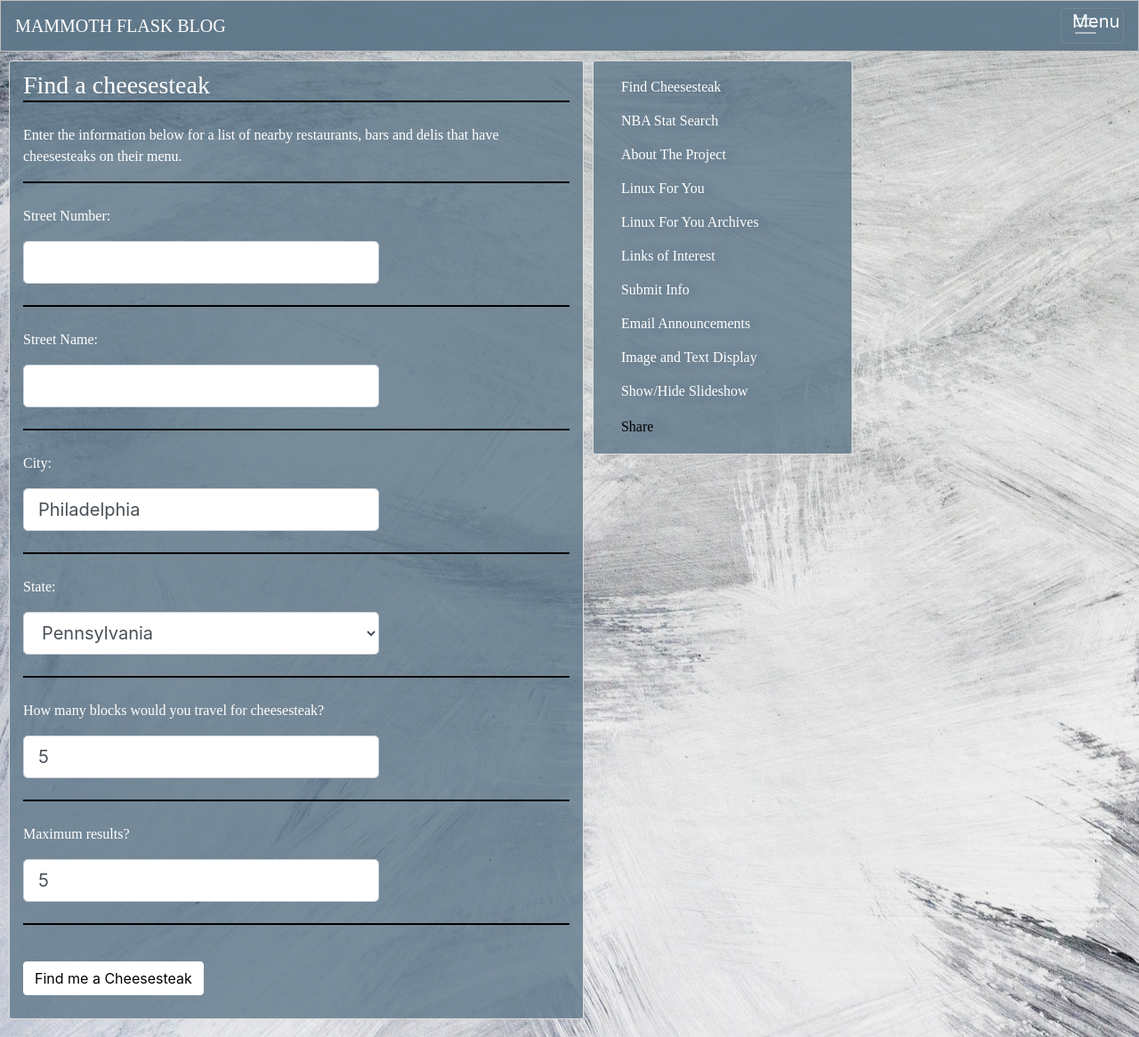
After one commit to pychthonic/mammoth-flask-blog, a Flask app: page /cheesesteak/ in a window 1280 px wide. The commit adds this page. Shown: the whole page at 89% size. Run offline with Flask 2, Linux system fonts and the light colour scheme; data that the repository does not hold is empty; parts of the project's set-up code (start-up, migrations or seed data) failed here and were passed over; some libraries are stand-ins or nearby versions.

Commit message:
finished find a cheesesteak and grafted it onto mammothflaskblog.org

```diff
--- a/mammothflaskblog/__init__.py
+++ b/mammothflaskblog/__init__.py
@@ -20,7 +20,6 @@ def create_app(config_class=Config):
     app.config.from_object(Config)
     mail.init_app(app)
     db.init_app(app)
-
     bcrypt.init_app(app)
     login_manager.init_app(app)
 
@@ -33,6 +32,7 @@ def create_app(config_class=Config):
     from mammothflaskblog.image_text_display.routes import image_text_display
     from mammothflaskblog.carousel_slider.routes import carousel_slider
     from mammothflaskblog.nba_stat.routes import nba_stat
+    from mammothflaskblog.cheesesteak.routes import cheesesteaks
 
     app.register_blueprint(users)
     app.register_blueprint(posts)
@@ -43,6 +43,7 @@ def create_app(config_class=Config):
     app.register_blueprint(image_text_display)
     app.register_blueprint(carousel_slider)
     app.register_blueprint(nba_stat)
+    app.register_blueprint(cheesesteaks)
 
     with app.app_context():
         db.create_all()
--- a/mammothflaskblog/cheesesteak/forms.py
+++ b/mammothflaskblog/cheesesteak/forms.py
@@ -1,7 +1,7 @@
-from flask import flash
 from flask_wtf import FlaskForm
 
 from wtforms import IntegerField
+from wtforms import SelectField
 from wtforms import StringField
 from wtforms import SubmitField
 
@@ -11,15 +11,66 @@ from wtforms.validators import NumberRange
 from wtforms.validators import Regexp
 
 
+state_choices = [
+		("PA", "Pennsylvania"), ("AL", "Alabama"), ("AK", "Alaska"), ("AZ", "Arizona"),
+		("AR", "Arkansas"), ("CA", "California"), ("CO", "Colorado"),
+		("CT", "Connecticut"), ("DE", "Delaware"), ("FL", "Florida"),
+		("GA", "Georgia"), ("HI", "Hawaii"), ("ID", "Idaho"),
+		("IL", "Illinois"), ("IN", "Indiana"), ("IA", "Iowa"),
+		("KS", "Kansas"), ("KY", "Kentucky"), ("LA", "Louisiana"),
+		("ME", "Maine"), ("MD", "Maryland"), ("MA", "Massachusetts"),
+		("MI", "Michigan"), ("MN", "Minnesota"), ("MS", "Mississippi"),
+		("MO", "Missouri"), ("MT", "Montana"), ("NE", "Nebraska"),
+		("NV", "Nevada"), ("NH", "New Hampshire"), ("NJ", "New Jersey"),
+		("NM", "New Mexico"), ("NY", "New York"), ("NC", "North Carolina"),
+		("ND", "North Dakota"), ("OH", "Ohio"), ("OK", "Oklahoma"),
+		("OR", "Oregon"), ("RI", "Rhode Island"),
+		("SC", "South Carolina"), ("SD", "South Dakota"), ("TN", "Tennessee"),
+		("TX", "Texas"), ("UT", "Utah"), ("VT", "Vermont"),
+		("VA", "Virginia"), ("WA", "Washington"), ("WV", "West Virginia"),
+		("WI", "Wisconsin"), ("WY", "Wyoming")
+		]
+
+
 class CheesesteakForm(FlaskForm):
 	street_number = IntegerField(
-			'Street Number', validators=[
+			'Street Number',
+			validators=[
 			DataRequired(),
 			NumberRange(min=0, max=50000, message="Invalid street number"),
 			])
 	street_name = StringField(
 			'Street Name',
-			validators=[DataRequired(), Length(max=60)],
-			Regexp(regex="^[a-zA-Z\s]*$", message="Letters and spaces only"))
-	submit_new = SubmitField('Create Post')
-	submit_update = SubmitField('Submit')
+			validators=[
+			DataRequired(),
+			Length(max=60),
+			Regexp(regex="^[a-zA-Z0-9\s]*$", message="Letters, numbers, and spaces only")])
+	city = StringField(
+			'City or Town',
+			default="Philadelphia",
+			validators=[
+			DataRequired(),
+			Length(max=50),
+			Regexp(regex="^[a-zA-Z\s]*$", message="Letters and spaces only")])
+	state = SelectField('State',
+			choices=state_choices,
+			default=("PA", "Pennsylvania"),
+			validators=[
+			DataRequired(),
+			Length(max=2),
+			Regexp(regex="^[A-Z\s]{2}$")])
+	how_many_blocks = IntegerField(
+			'How many blocks would you travel for cheesesteak?',
+			default=5,
+			validators=[
+			DataRequired(),
+			NumberRange(
+			min=0, max=500, message="Enter number between 1 and 500")])
+	max_results = IntegerField(
+			'Max number of results?',
+			default=5,
+			validators=[
+			DataRequired(),
+			NumberRange(
+			min=1, max=40, message="Enter number between 1 and 30")])
+	submit = SubmitField('Find me a Cheesesteak')
--- a/mammothflaskblog/cheesesteak/routes.py
+++ b/mammothflaskblog/cheesesteak/routes.py
@@ -0,0 +1,152 @@
+from flask import Blueprint
+from flask import redirect
+from flask import render_template
+from flask import url_for
+
+from mammothflaskblog.models import CarouselSlider
+from mammothflaskblog.cheesesteak.forms import CheesesteakForm
+
+from mammothflaskblog.config import Config
+
+from math import sqrt
+
+from geopy.geocoders import Nominatim
+
+import requests
+
+cheesesteaks = Blueprint('cheesesteak', __name__)
+
+
+class Cheesesteak:
+    """User inputs address and how far they're willing to go. App
+    returns a list of all places to get a cheesesteak within that area.
+    """
+    def __init__(self,
+                 full_street_addy,
+                 city,
+                 state,
+                 how_many_blocks,
+                 max_results):
+        self.full_street_addy = full_street_addy
+        self.city = city
+        self.state = state
+        self.how_many_blocks = how_many_blocks
+        self.max_results = max_results
+        self.endpoint = "https://api.yelp.com/v3/businesses/search"
+        self.get_api_verification()
+        self.get_search_parameters()
+        self.get_geocoordinates()
+        self.headers = {
+                'Authorization': 'bearer {}'.format(self.yelp_api_key)}
+        self.parameters = {
+                'term': 'cheesesteak',
+                'limit': self.max_results,
+                'latitude': self.latitude,
+                'longitude': self.longitude,
+                'radius': self.radius_meters,
+                'location': self.city_state}
+        response = requests.get(
+            url=self.endpoint,
+            params=self.parameters,
+            headers=self.headers)
+        response_data = sorted(
+                response.json()['businesses'],
+                key=lambda x: x['distance'])
+        self.results_list = []
+        for biz in response_data:
+            if biz['distance'] < self.radius_meters:
+                result_dict_entry = dict()
+                distance_to_cheesesteak = self.convert_meters_to_blocks(
+                        biz['distance'])
+
+                if distance_to_cheesesteak > 1:
+                    result_dict_entry['distance_to_cheesesteak'] = (
+                        f"About {distance_to_cheesesteak + 1} blocks away")
+                elif distance_to_cheesesteak == 0:
+                    result_dict_entry['distance_to_cheesesteak'] = (
+                        f"Less than a block away")
+                else:
+                    result_dict_entry['distance_to_cheesesteak'] = (
+                        f"About {distance_to_cheesesteak} block away")
+                result_dict_entry['name'] = biz['name']
+                result_dict_entry['address'] = biz['location']['address1']
+                if biz['phone']:
+                    result_dict_entry['phone'] = biz['phone']
+                else:
+                    result_dict_entry['phone'] = 'Not Listed'
+                self.results_list.append(result_dict_entry)
+
+    def get_search_parameters(self):
+        """Get address from user and store it within instance variables.
+        Find out how large an area will be searched.
+        """
+        self.city_state = "{}, {}".format(self.city, self.state)
+        self.full_address = "{} {}".format(
+                self.full_street_addy, self.city_state)
+
+        self.distance_meters = self.how_many_blocks * 120
+        self.radius_meters = (int(
+            sqrt(
+                (self.distance_meters // 2) ** 2
+              + (self.distance_meters // 2) ** 2 ))
+              + 1)
+
+    def get_geocoordinates(self):
+        """Use geopy module to determine coordinates of address to
+        anchor the search for cheesesteak.
+        """
+        self.geolocator = Nominatim(user_agent="philly_cheesesteak_finder")
+        self.location = self.geolocator.geocode(self.full_address)
+        self.latitude = self.location.latitude
+        self.longitude = self.location.longitude
+
+    def get_api_verification(self):
+        """Looks in config.py for the API key and the client id, so
+        that we can use the API.
+        """
+        self.yelp_api_key = Config.YELP_API_KEY
+        self.yelp_client_id = Config.YELP_CLIENT_ID
+
+    def convert_meters_to_blocks(self, distance_meters):
+        """Meter to block conversion method."""
+        distance_blocks = distance_meters // 120
+        return int(distance_blocks)
+
+
+@cheesesteaks.route("/cheesesteak/", methods=['GET', 'POST'])
+def new_cheesesteak_search():
+    carousel_slides = CarouselSlider.query.order_by(
+            CarouselSlider.id.desc())
+    carousel_slides1 = enumerate(carousel_slides)
+    carousel_slides2 = enumerate(carousel_slides)
+
+    form = CheesesteakForm()
+    if form.validate_on_submit():
+
+        street_number = form.street_number.data
+        street_name = form.street_name.data
+        full_street_addy = (str(street_number)
+                          + " "
+                          + street_name.strip())
+        city = form.city.data.strip()
+        state = form.state.data
+        how_many_blocks = form.how_many_blocks.data
+        max_results = form.max_results.data
+
+        cheesesteak_search = Cheesesteak(full_street_addy,
+                                         city,
+                                         state,
+                                         how_many_blocks,
+                                         max_results)
+
+        return render_template('cheesesteak_results.html',
+                title=Config.SITE_NAME,
+                results=cheesesteak_search.results_list,
+                carousel_slides1=carousel_slides1,
+                carousel_slides2=carousel_slides2)
+
+    return render_template('cheesesteak_search.html',
+                           title='Find Cheesesteak',
+                           form=form,
+                           carousel_slides1=carousel_slides1,
+                           carousel_slides2=carousel_slides2)
--- a/mammothflaskblog/config.py
+++ b/mammothflaskblog/config.py
@@ -18,6 +18,8 @@ class Config:
     MAIL_USE_TLS = config.get('MAIL_USE_TLS') is not None
     MAIL_USERNAME = config.get('MAIL_USERNAME')
     MAIL_PASSWORD = config.get('MAIL_PASSWORD')
+    YELP_API_KEY = config.get('YELP_API_KEY')
+    YELP_CLIENT_ID = config.get('YELP_CLIENT_ID')
     ADMINS = ['mammothflaskblog@gmail.com']
     MFB_EMAIL = "mammothflaskblog@gmail.com"
     SITE_NAME = "MAMMOTH FLASK BLOG"
--- a/mammothflaskblog/static/main.css
+++ b/mammothflaskblog/static/main.css
@@ -39,6 +39,9 @@ a:hover {
 .media-body div {
   flex: 1;
   flex-direction: column;
+}
+.form-width {
+  max-width: 400px;
 }
 
 /*
--- /dev/null
+++ b/mammothflaskblog/templates/cheesesteak_search.html
@@ -0,0 +1,107 @@
+{% extends "layout.html" %}
+{% block content %}
+  <div class="content-section">
+    <form method="POST" action = "">
+      {{ form.hidden_tag() }}
+      <fieldset class="form-group">
+        <div class="bottom-border-line">
+          <h3 class=bottom-border-line>Find a cheesesteak</h3>
+          <p>Enter the information below for a list of nearby restaurants, bars
+            and delis that have cheesesteaks on their menu.</p>
+        </div>
+
+        <div class="form-group bottom-border-line">
+          <p>Street Number:</p>
+          {% if form.street_number.errors %}
+            {{ form.street_number(class="form-control form-control-lg form-width
+                is-invalid") }}
+            <div class="invalid-feedback">
+              {% for error in form.street_number.errors %}
+                <span>{{ error }}</span>
+              {% endfor %}
+            </div>
+          {% else %}
+            {{ form.street_number(class="form-control form-control-lg form-width") }}
+          {% endif %}<br>
+        </div>
+
+        <div class="form-group bottom-border-line">
+          <p>Street Name:</p>
+          {% if form.street_name.errors %}
+            {{ form.street_name(class="form-control form-control-lg form-width
+                is-invalid") }}
+            <div class="invalid-feedback">
+              {% for error in form.street_name.errors %}
+                <span>{{ error }}</span>
+              {% endfor %}
+            </div><br>
+          {% else %}
+            {{ form.street_name(class="form-control form-control-lg form-width") }}
+            <br>
+          {% endif %}
+        </div>
+        <div class="form-group bottom-border-line">
+          <p>City:</p>
+          {% if form.city.errors %}
+            {{ form.city(class="form-control form-control-lg form-width
+                is-invalid") }}
+            <div class="invalid-feedback">
+              {% for error in form.city.errors %}
+                <span>{{ error }}</span>
+              {% endfor %}
+            </div><br>
+          {% else %}
+            {{ form.city(class="form-control form-control-lg form-width") }}
+            <br>
+          {% endif %}
+        </div>
+        <div class="form-group bottom-border-line">
+          <p>State:</p>
+          {% if form.state.errors %}
+            {{ form.state(class="form-control form-control-lg form-width") }}
+            <div class="invalid-feedback">
+              {% for error in form.state.errors %}
+                <span>{{ error }}</span>
+              {% endfor %}
+            </div>
+          {% else %}
+            {{ form.state(class="form-control form-control-lg form-width") }}
+          {% endif %}<br>
+        </div>
+        <div class="form-group bottom-border-line">
+          <p>How many blocks would you travel for cheesesteak?</p>
+          {% if form.how_many_blocks.errors %}
+            {{ form.how_many_blocks(class="form-control form-control-lg form-width
+                is-invalid") }}
+            <div class="invalid-feedback">
+              {% for error in form.how_many_blocks.errors %}
+                <span>{{ error }}</span>
+              {% endfor %}
+            </div><br>
+          {% else %}
+            {{ form.how_many_blocks(class="form-control form-control-lg form-width") }}
+            <br>
+          {% endif %}
+        </div>
+        <div class="form-group bottom-border-line">
+          <p>Maximum results?</p>
+          {% if form.max_results.errors %}
+            {{ form.max_results(class="form-control form-control-lg form-width
+                is-invalid") }}
+            <div class="invalid-feedback">
+              {% for error in form.max_results.errors %}
+                <span>{{ error }}</span>
+              {% endfor %}
+            </div><br>
+          {% else %}
+            {{ form.max_results(class="form-control form-control-lg form-width") }}
+            <br>
+          {% endif %}
+        </div>
+      </fieldset>
+      <div class="form-group">
+        {{ form.submit(class="btn btn-outline-info") }}
+      </div>
+    </form>
+  </div>
+{% endblock content %}
--- a/mammothflaskblog/templates/layout.html
+++ b/mammothflaskblog/templates/layout.html
@@ -81,8 +81,8 @@
             {% else %}
               <ul class="list-group">
                 <a class="nav-item nav-link"  id="dropdown-item"
-                    href="#demo" data-toggle="collapse">
-                  Show/Hide Slideshow</a>
+                    href="{{ url_for('cheesesteak.new_cheesesteak_search')}}">
+                  Find Cheesesteak</a>
                 <a class="nav-item nav-link"  id="dropdown-item"
                     href="{{ url_for('nba_stat.search_nba_stats')}}">
                   NBA Stat Search</a>
@@ -105,6 +105,9 @@
                 <a class="nav-item nav-link" id="dropdown-item"
                     href="/display-text-and-images">
                   Image and Text Display</a>
+                <a class="nav-item nav-link"  id="dropdown-item"
+                    href="#demo" data-toggle="collapse">
+                    Show/Hide Slideshow</a>
               </ul>
             {% endif %}
           </div>
@@ -179,8 +182,9 @@
         <div class="main-column-right">
           <div class="content-section content-section-right-menu">
             <ul class="list-group">
-              <a class="nav-item nav-link" href="#demo"
-                  data-toggle="collapse">Show/Hide Slideshow</a>
+              <a class="nav-item nav-link"  id="dropdown-item"
+                  href="{{ url_for('cheesesteak.new_cheesesteak_search')}}">
+                  Find Cheesesteak</a>
               <a class="nav-item nav-link" href="{{ url_for(
                   'nba_stat.search_nba_stats')}}">NBA Stat Search</a>
               <a class="nav-item nav-link" href="{{ url_for(
@@ -200,6 +204,8 @@
               <a class="nav-item nav-link"
                   href="/display-text-and-images">
                 Image and Text Display</a>
+              <a class="nav-item nav-link" href="#demo"
+                  data-toggle="collapse">Show/Hide Slideshow</a>
               <div class="fb-share-button nav-item nav-link"
                   data-href="https://www.facebook.com/flaskband/"
                   data-layout="button_count" data-size="small">
```
Also changed, not shown: mammothflaskblog/templates/cheesesteak_results.html (added, +24 -0 lines), requirements.txt (+7 -0 lines).
